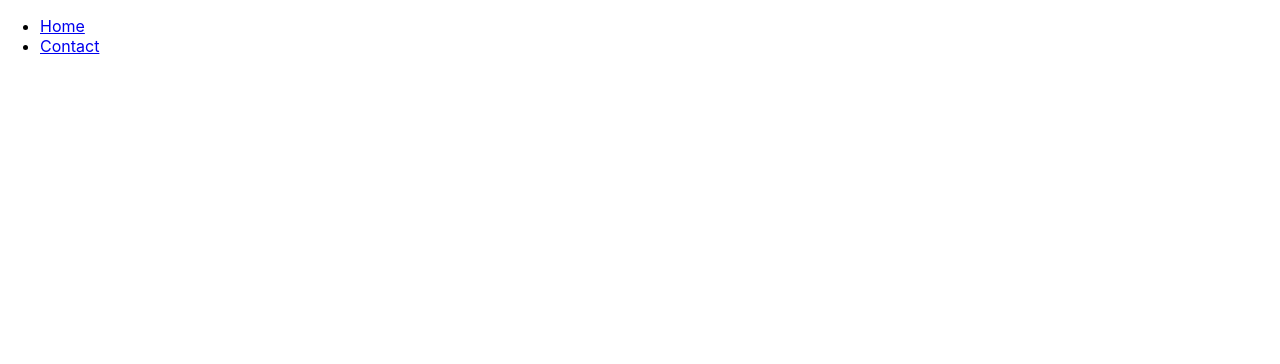
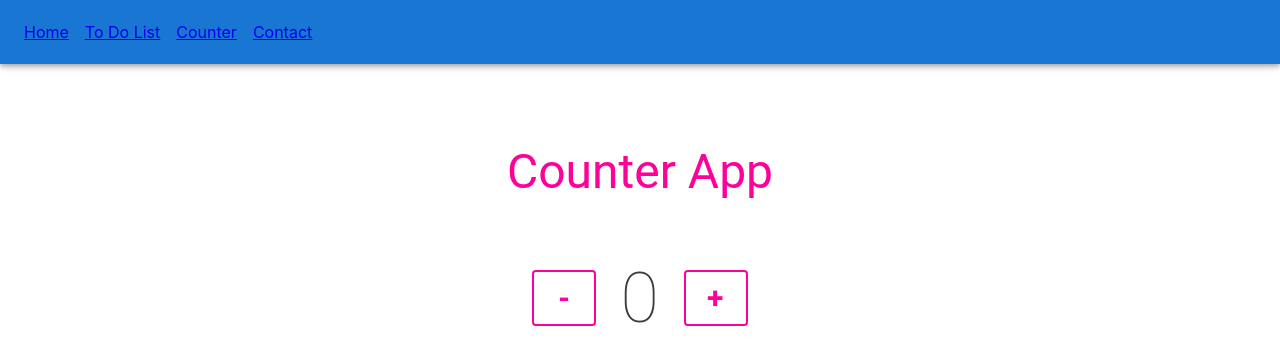
Before and after one commit to vknanavati/test, a React (Create React App) app: page /counter in a window 1280 px wide. Before the commit this address had no page. Shown: the top 364 px of the page. Built offline with nearby package versions, Linux system fonts and the light colour scheme.

Commit message:
added ToDoList and Counter apps.

```diff
--- a/src/App.js
+++ b/src/App.js
@@ -1,23 +1,27 @@
 import {Link, Routes, Route} from 'react-router-dom';
 import {Home} from './components/Home';
+import {ToDoList} from './components/ToDoList';
+import {Counter} from './components/Counter';
 import {Contact} from './components/Contact';
-
+import {AppBar, Toolbar, Box} from '@mui/material';
 
 function App() {
   return (
     <>
-      <nav>
-        <ul>
-          <li>
+      <AppBar position="static">
+        <Toolbar>
+          <Box sx={{display: "flex", gap:2}}>
             <Link to="/">Home</Link>
-          </li>
-          <li>
+            <Link to="/todo">To Do List</Link>
+            <Link to="/counter">Counter</Link>
             <Link to="/contact">Contact</Link>
-          </li>
-        </ul>
-      </nav>
+          </Box>
+        </Toolbar>
+      </AppBar>
       <Routes>
         <Route path="/" element={<Home/>}/>
+        <Route path="/todo" element={<ToDoList/>}/>
+        <Route path="/counter" element={<Counter/>}/>
         <Route path="/contact" element={<Contact/>}/>
       </Routes>
     </>
--- /dev/null
+++ b/src/components/Counter.js
@@ -0,0 +1,90 @@
+import { useState } from 'react';
+import {Container, Grid, Typography, Button} from '@mui/material';
+
+export function Counter() {
+    const [count, setCount] = useState(0);
+
+    const handleAdd = () => {
+    setCount(count + 1)
+    }
+
+    const handleSubtract = () => {
+    setCount(count - 1)
+    }
+
+    return (
+        <Container>
+            <Grid
+                container
+                justifyContent={"center"}
+                alignItems={"center"}
+                direction={"column"}
+            >
+                <Typography
+                variant="h3"
+                marginTop={10}
+                color={"#FE019A"}
+                >
+                Counter App
+                </Typography>
+                <Grid
+                container
+                justifyContent={"center"}
+                alignItems={"center"}
+                marginTop={6}
+                >
+                <Grid>
+                    <Button
+                    sx={{
+                        marginRight: 3,
+                        fontSize: 30,
+                        padding: 0,
+                        border: "2px #FE019A solid",
+                        color: "#FE019A",
+                        "&:hover": {
+                        border: "2px #FE019A solid",
+                        },
+                        fontWeight: 700
+                    }}
+                    variant="outlined"
+                    onClick={handleSubtract}
+                    >
+                    -
+                    </Button>
+                </Grid>
+                <Grid>
+                    <Typography
+                    variant="body2"
+                    fontSize={70}
+                    fontWeight={200}
+                    color={"#3C3E3C"}
+
+                    >
+                    {count}
+                    </Typography>
+                </Grid>
+                <Grid>
+                    <Button
+                    sx={{
+                        marginLeft: 3,
+                        fontSize: 30,
+                        padding: 0,
+                        border: "2px #FE019A solid",
+                        color: "#FE019A",
+                        "&:hover": {
+                        border: "2px #FE019A solid",
+                        },
+                        fontWeight: 700
+                    }}
+                    variant="outlined"
+                    onClick={handleAdd}
+                    >
+                    +
+                    </Button>
+                </Grid>
+                </Grid>
+            </Grid>
+        </Container>
+
+    )
+}
--- /dev/null
+++ b/src/components/ToDoList.js
@@ -0,0 +1,162 @@
+
+import { useState } from 'react';
+import {ListItemText, List, ListItem, Paper, Container, Typography, Grid, Button, TextField, Box} from '@mui/material'
+import "../App.css"
+
+
+export function ToDoList() {
+    const [task, setTask] = useState("");
+    const [list, setList] = useState([]);
+    const [errorMessage, setErrorMessage] = useState(true);
+
+    const handleClick = e => {
+        e.preventDefault();
+
+        console.log(`Task variable: ${task}`)
+        console.log(`Task length: ${task.length}`)
+
+        const taskObject = {
+        id: Math.floor(Math.random() * 1000),
+        value: task
+        };
+
+        setList([...list, taskObject]);
+
+        console.log("useState variable 'list': ", list)
+        console.log("taskObject:", taskObject)
+
+        setTask("");
+        setErrorMessage(true)
+    }
+
+  const handleChange = e => {
+    console.log("input text:>>> ", e)
+    if (e.length < 1) {
+      console.log('Input is less than 1')
+      setErrorMessage(true)
+    } else {
+      console.log('Input is more than 1')
+      setErrorMessage(false)
+    }
+    setTask(e)
+  }
+
+  const removeTask = (e, id) => {
+    e.preventDefault();
+    const updatedList = list.filter((taskObject) => taskObject.id !== id);
+    setList(updatedList)
+  }
+    return (
+        <Container>
+        <Paper
+          sx={{paddingBottom: 10, marginTop: 10, marginBottom: 10}}
+        >
+        <Grid
+        container
+        justifyContent={"center"}
+        alignItems={"center"}
+        direction={"column"}
+        >
+          <Typography
+          variant="h5"
+          sx={{marginTop: 5, marginBottom: 4}}
+          >
+            To Do List
+          </Typography>
+          <form>
+            <Grid
+              container
+              spacing={2}
+              alignItems={"center"}
+            >
+              <Grid item>
+                <TextField
+                    sx={{
+                      width: 200,
+                      "& .MuiInputBase-root":{
+                        height: 45
+                      },
+                      fieldset: {borderColor: "black"}
+                    }}
+                  type={"text"}
+                  value={task}
+                  onChange={e => handleChange(e.target.value)}
+                  />
+              </Grid>
+              <Grid item>
+                <Button
+                  sx={{
+                    border: "2px #4FBF8D solid",
+                    color: "#4FBF8D",
+                    "&:hover": {
+                      border: "2px #4FBF8D solid",
+                    },
+                    fontWeight: 700
+                  }}
+                  disabled={errorMessage}
+                  variant="outlined"
+                  onClick={e => handleClick(e)}
+                  type="submit"
+                >
+                  Add Task
+                </Button>
+              </Grid>
+            </Grid>
+          </form>
+          </Grid>
+          </Paper>
+          <Container>
+          <Box
+            fontSize={27}>
+            {list.map((taskObject, i) => {
+              return (
+                <List>
+                  <Box
+                    display={"flex"}
+                    backgroundColor={"white"}
+                    justifyContent={"space-between"}
+                  >
+                    <Box
+                      display={"flex"}
+                      width={0}
+                    >
+                      <ListItem key={taskObject.id}>
+                        <ListItemText
+                          primary={taskObject.value}
+                          sx={{
+                            // color: 'blue'
+                            // whiteSpace: 'normal'
+
+                          }}
+                        />
+                      </ListItem>
+                    </Box>
+                    <Box
+                      display={"flex"}
+                      alignItems={"center"}
+                    >
+                      <Button
+                        sx={{
+                          height:30,
+                          minWidth: 0,
+                          color: "#AC001E",
+                          border: "3px #AC001E solid",
+                          "&:hover": {
+                            border: "3px #AC001E solid",
+                          },
+                          marginRight: 2
+                        }}
+                        onClick={(e) => removeTask(e, taskObject.id)}
+                        variant="outlined"
+                        >
+                        Delete
+                      </Button>
+                    </Box>
+                  </Box>
+              </List>
+              )})}
+              </Box>
+              </Container>
+      </Container>
+)
+}
```
